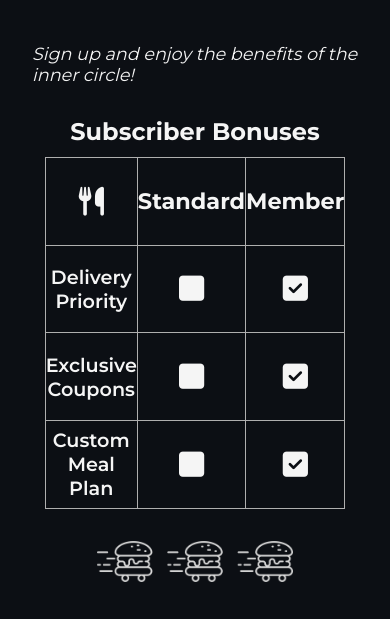
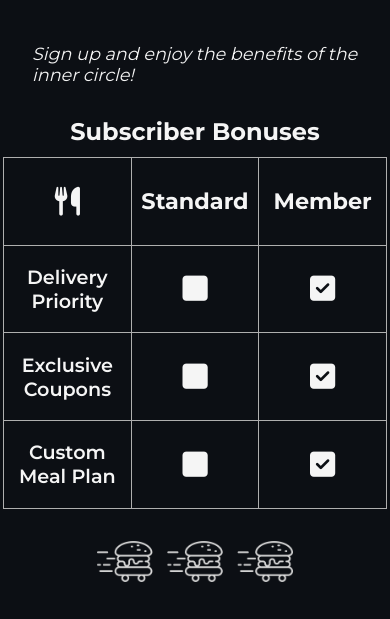
Before and after one commit to dot-json/burgerserver, a website: page public/members.html in a window 390 px wide. Shown: the part 225-844 px from the top of the page. Drawn offline with nearby package versions, Linux system fonts and the light colour scheme.

Commit message:
table resp

```diff
--- a/public/styles/members.styles.css
+++ b/public/styles/members.styles.css
@@ -369,4 +369,7 @@ td {
   .titlePhrase {
     font-size: clamp(1.1rem, 3vw, 1.6rem);
   }
+  .table {
+    width: 24rem;
+  }
 }
```
